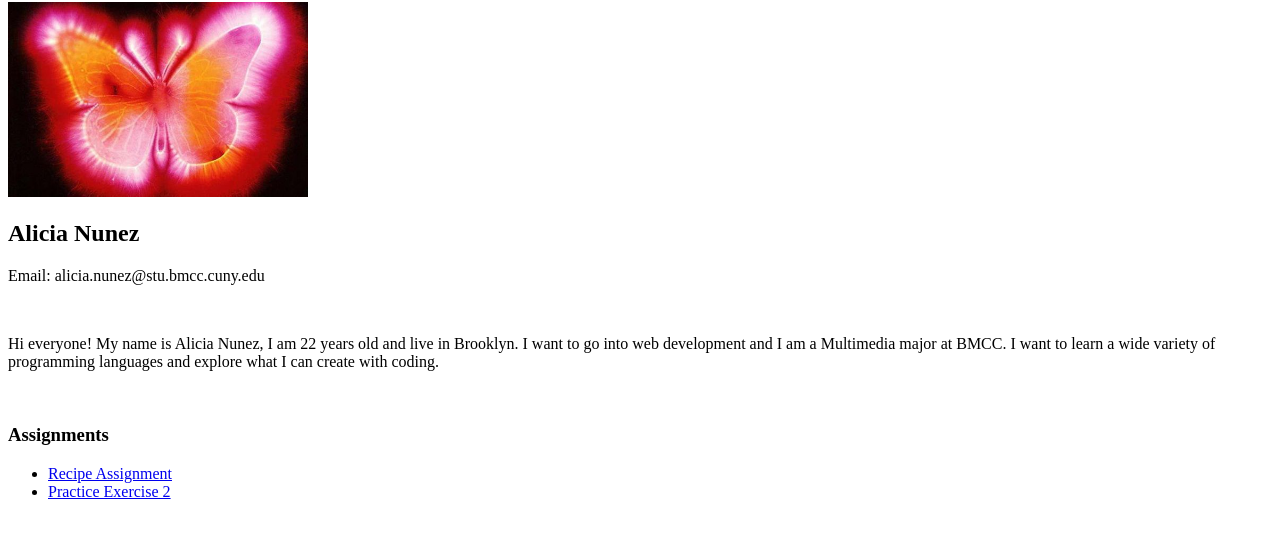
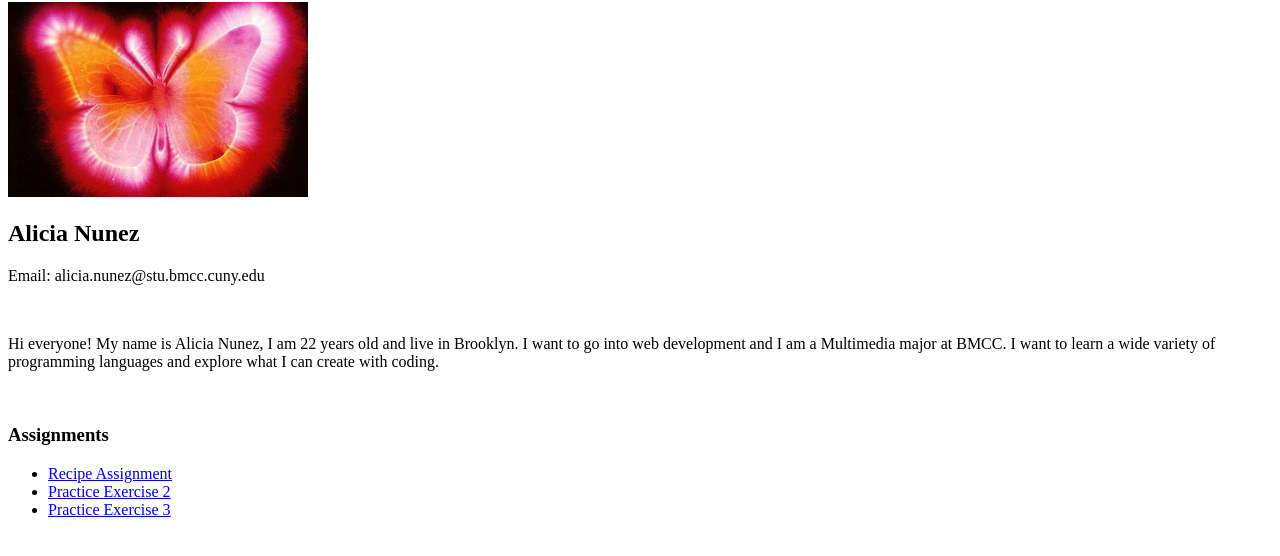
Before and after one commit to alicia03n/MMP240, a plain HTML site: page index.html in a window 1280 px wide. Shown: the part 78-634 px from the top of the page. Drawn offline with Linux system fonts and the light colour scheme.

Commit message:
Update index.html

```diff
--- a/index.html
+++ b/index.html
@@ -17,6 +17,7 @@
       <ul>
         <li><a href="RecipeAssignment/recipe.html"> Recipe Assignment </li>
         <li><a href="exercise2/exercise2.html">Practice Exercise 2</li>
+        <li><a href="exercise3.html">Practice Exercise 3</li>
       </ul>
 
   </body>
```
